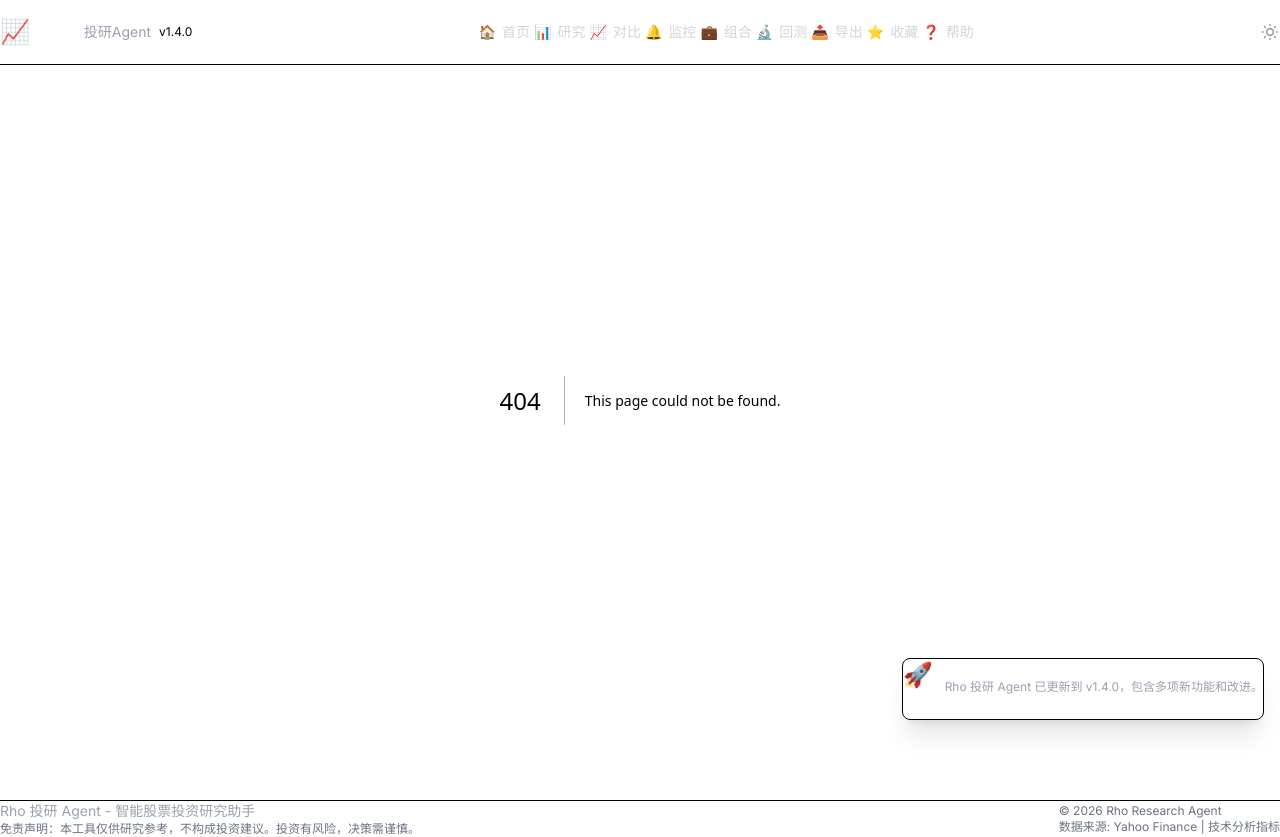
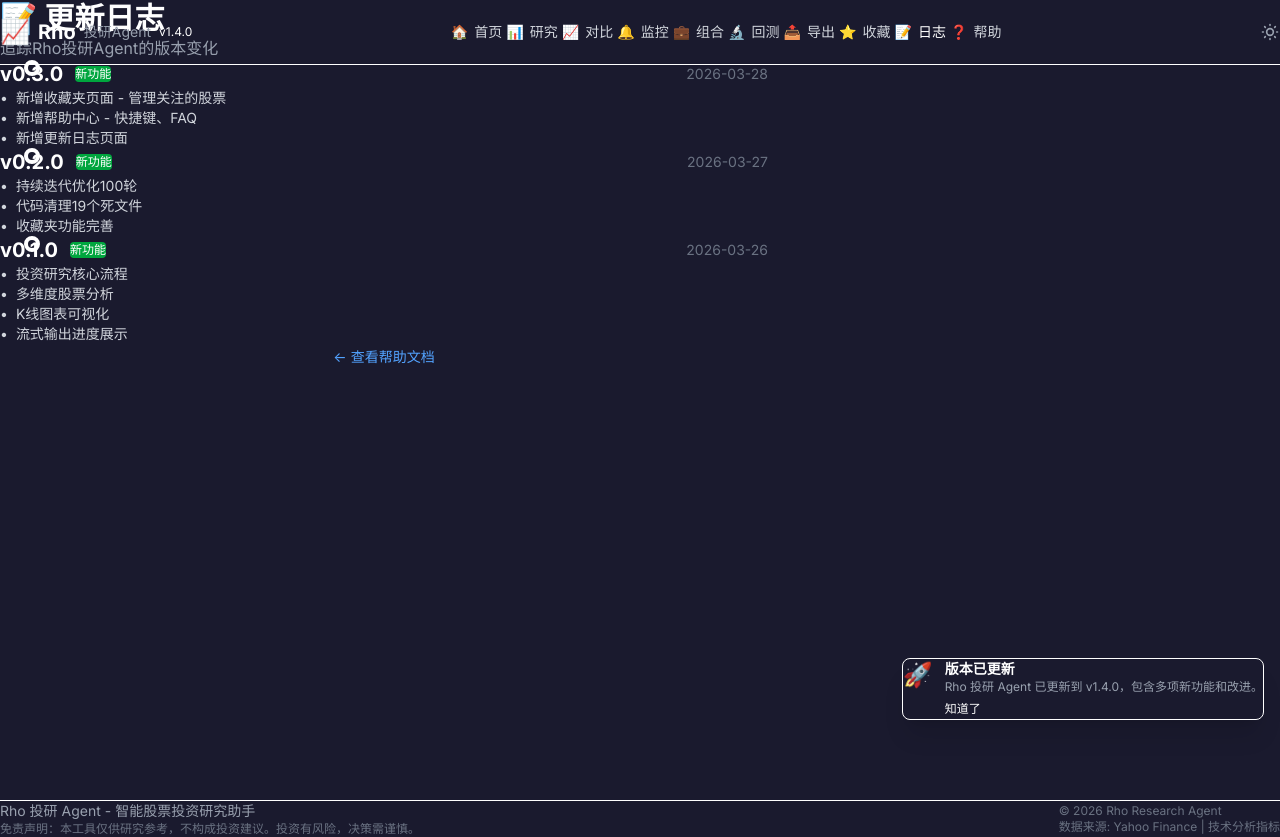
Before and after one commit to Xues-idiot/investment-research-agent, a Next.js app in the folder frontend/: page /changelog in a window 1280 px wide. Before the commit this address had no page. Built offline with nearby package versions, Linux system fonts and the light colour scheme.

Commit message:
feat(新功能): 添加更新日志页面
- 新增 /changelog 更新日志页面
- 时间线展示版本历史
- 集成到导航栏、首页和帮助页

```diff
--- /dev/null
+++ b/frontend/src/app/changelog/page.tsx
@@ -0,0 +1,122 @@
+'use client';
+
+import { motion } from 'framer-motion';
+import Link from 'next/link';
+
+const updates = [
+  {
+    version: 'v0.3.0',
+    date: '2026-03-28',
+    type: 'feature',
+    changes: [
+      '新增收藏夹页面 - 管理关注的股票',
+      '新增帮助中心 - 快捷键、FAQ',
+      '新增更新日志页面',
+    ],
+  },
+  {
+    version: 'v0.2.0',
+    date: '2026-03-27',
+    type: 'feature',
+    changes: [
+      '持续迭代优化100轮',
+      '代码清理19个死文件',
+      '收藏夹功能完善',
+    ],
+  },
+  {
+    version: 'v0.1.0',
+    date: '2026-03-26',
+    type: 'feature',
+    changes: [
+      '投资研究核心流程',
+      '多维度股票分析',
+      'K线图表可视化',
+      '流式输出进度展示',
+    ],
+  },
+];
+
+const typeLabels: Record<string, { label: string; color: string }> = {
+  feature: { label: '新功能', color: 'bg-green-600' },
+  fix: { label: '修复', color: 'bg-blue-600' },
+  improve: { label: '优化', color: 'bg-purple-600' },
+};
+
+export default function ChangelogPage() {
+  return (
+    <div className="min-h-screen bg-background-500">
+      <div className="max-w-3xl mx-auto px-4 py-8">
+        {/* Header */}
+        <motion.div
+          initial={{ opacity: 0, y: 20 }}
+          animate={{ opacity: 1, y: 0 }}
+          className="mb-8"
+        >
+          <h1 className="text-3xl font-bold text-white mb-2">📝 更新日志</h1>
+          <p className="text-gray-400">追踪Rho投研Agent的版本变化</p>
+        </motion.div>
+
+        {/* Timeline */}
+        <div className="relative">
+          {/* Timeline line */}
+          <div className="absolute left-8 top-0 bottom-0 w-0.5 bg-background-400" />
+
+          {/* Updates */}
+          <div className="space-y-8">
+            {updates.map((update, index) => (
+              <motion.div
+                key={update.version}
+                initial={{ opacity: 0, x: -20 }}
+                animate={{ opacity: 1, x: 0 }}
+                transition={{ delay: index * 0.1 }}
+                className="relative pl-16"
+              >
+                {/* Timeline dot */}
+                <div className="absolute left-6 w-4 h-4 rounded-full bg-primary-500 border-4 border-background-500" />
+
+                {/* Card */}
+                <div className="bg-background-600 rounded-lg p-5">
+                  <div className="flex items-center justify-between mb-3">
+                    <div className="flex items-center gap-3">
+                      <h2 className="text-xl font-bold text-white">
+                        {update.version}
+                      </h2>
+                      <span className={`px-2 py-0.5 rounded text-xs text-white ${typeLabels[update.type]?.color || 'bg-gray-600'}`}>
+                        {typeLabels[update.type]?.label || update.type}
+                      </span>
+                    </div>
+                    <span className="text-gray-500 text-sm">{update.date}</span>
+                  </div>
+                  <ul className="space-y-2">
+                    {update.changes.map((change, i) => (
+                      <li key={i} className="flex items-start gap-2 text-gray-300 text-sm">
+                        <span className="text-primary-400 mt-1">•</span>
+                        <span>{change}</span>
+                      </li>
+                    ))}
+                  </ul>
+                </div>
+              </motion.div>
+            ))}
+          </div>
+        </div>
+
+        {/* Footer */}
+        <motion.div
+          initial={{ opacity: 0, y: 20 }}
+          animate={{ opacity: 1, y: 0 }}
+          transition={{ delay: 0.4 }}
+          className="mt-12 text-center"
+        >
+          <Link
+            href="/help"
+            className="text-blue-400 hover:text-blue-300 text-sm"
+          >
+            ← 查看帮助文档
+          </Link>
+        </motion.div>
+      </div>
+    </div>
+  );
+}
--- a/frontend/src/app/help/page.tsx
+++ b/frontend/src/app/help/page.tsx
@@ -51,6 +51,12 @@ const features = [
     title: '我的收藏',
     description: '收藏关注的股票，快速访问和管理',
     link: '/favorites',
+  },
+  {
+    icon: '📝',
+    title: '更新日志',
+    description: '查看最新版本更新和新功能',
+    link: '/changelog',
   },
 ];
 
--- a/frontend/src/app/page.tsx
+++ b/frontend/src/app/page.tsx
@@ -69,6 +69,13 @@ const features = [
     title: '使用帮助',
     description: '快捷键、功能介绍、常见问题',
     color: 'from-gray-500 to-slate-500',
+  },
+  {
+    href: '/changelog',
+    icon: '📝',
+    title: '更新日志',
+    description: '版本更新记录，新功能一览',
+    color: 'from-cyan-500 to-blue-500',
   },
 ];
 
--- a/frontend/src/components/Navbar.tsx
+++ b/frontend/src/components/Navbar.tsx
@@ -15,6 +15,7 @@ const navItems = [
   { href: '/backtest', label: '回测', icon: '🔬' },
   { href: '/exports', label: '导出', icon: '📤' },
   { href: '/favorites', label: '收藏', icon: '⭐' },
+  { href: '/changelog', label: '日志', icon: '📝' },
   { href: '/help', label: '帮助', icon: '❓' },
 ];
 
```
